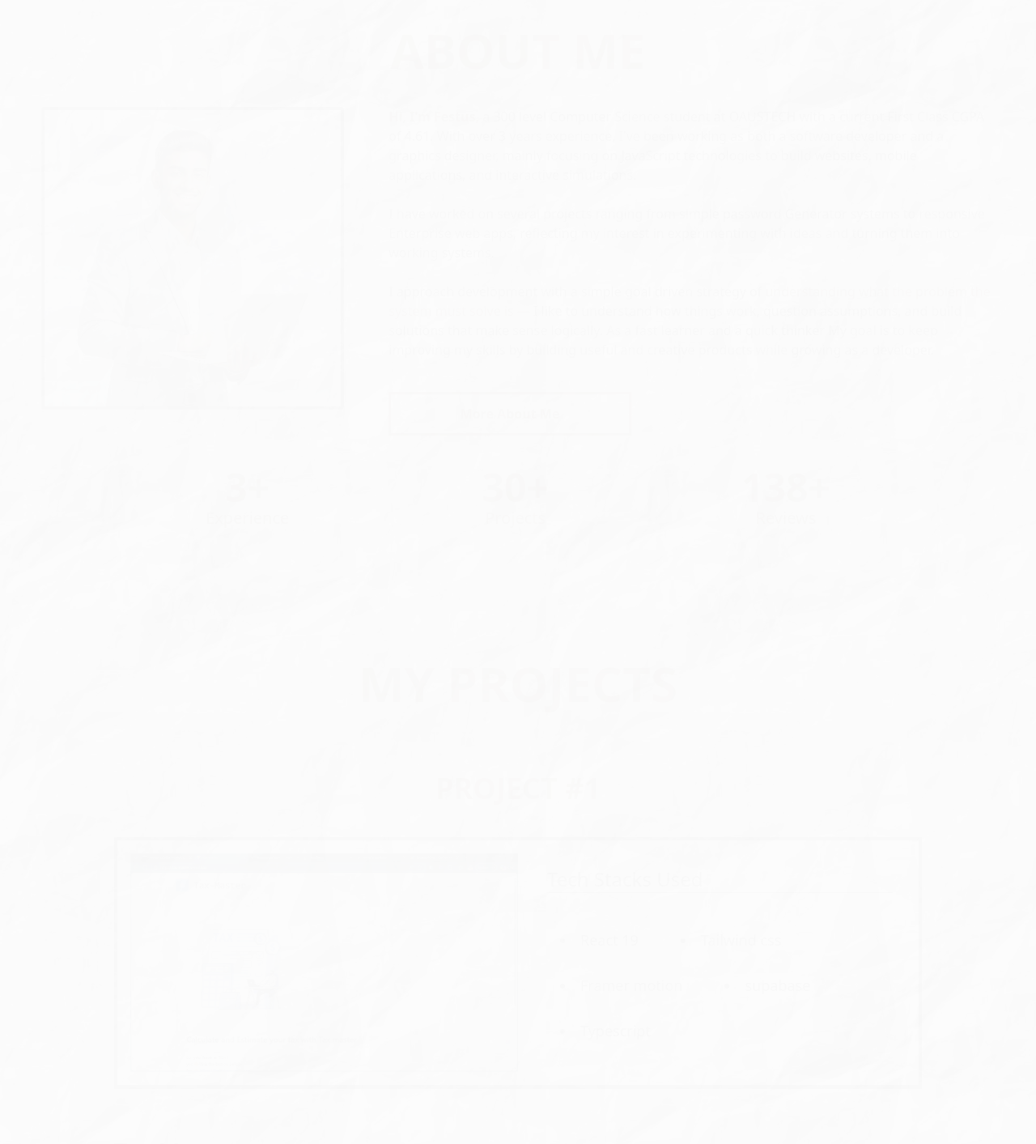
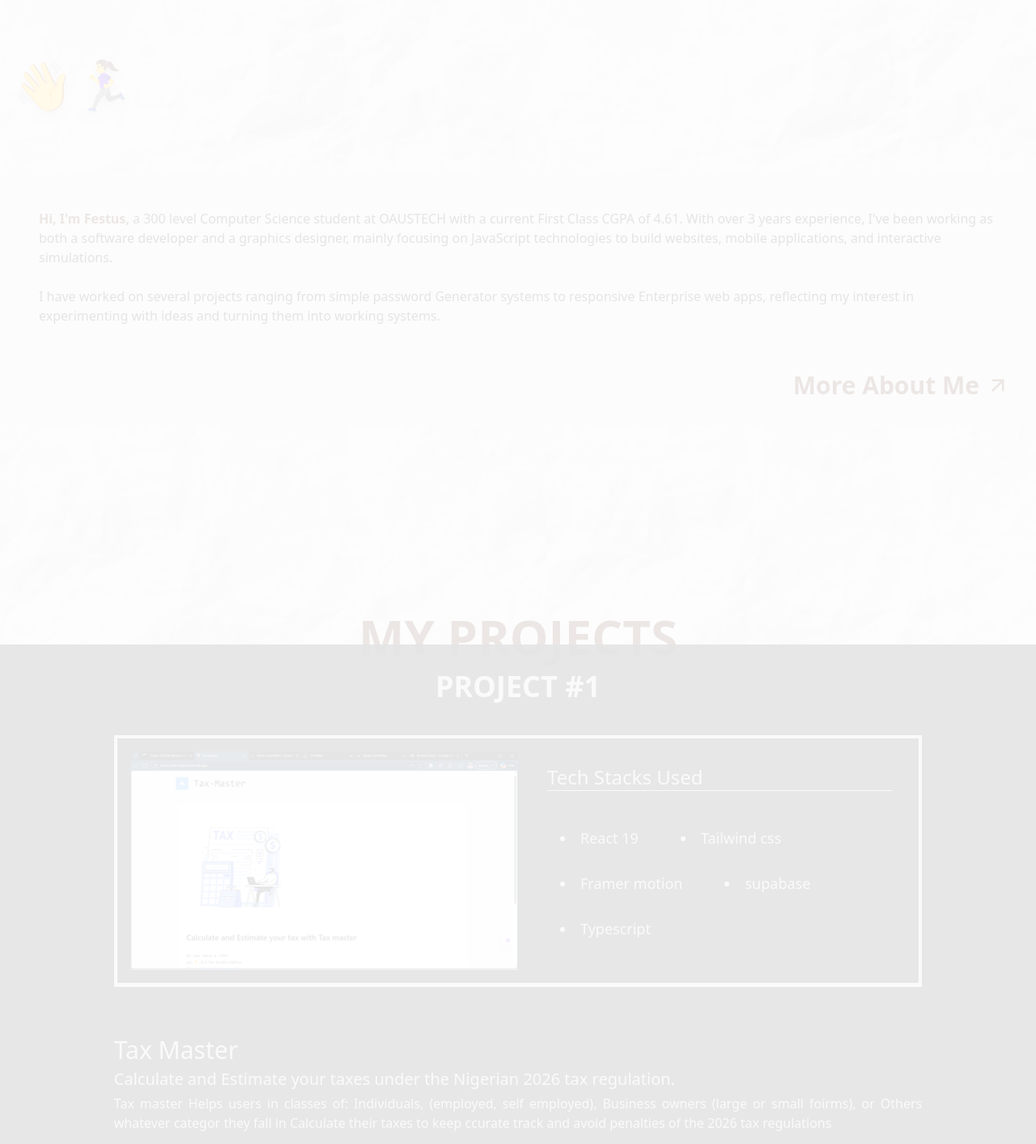
Before and after one commit to Festus-123/Festus-s-Portfolio, a Next.js app: page / in a window 1280 px wide. Shown: the part 880-2293 px from the top of the page at 81% size. Built offline with nearby package versions, Linux system fonts and the light colour scheme.

Commit message:
ressolve UI scroll issues in the Overview Page

```diff
--- a/components/about-preview/About_Preview.tsx
+++ b/components/about-preview/About_Preview.tsx
@@ -1,25 +1,26 @@
 "use client";
 import React from "react";
 import Link from "next/link";
+import { FiArrowUpRight } from "react-icons/fi"
 // import Image from "next/image";
+import { motion, useTransform, useScroll } from "framer-motion";
 
 const About_Preview = () => {
+    const { scrollY } = useScroll();
   return (
     <div className="flex flex-col gap-10 items-center justify-center">
-      {/* Title About me */}
-      <h1 className="text-center font-extrabold text-3xl sm:text-24l md:text-6xl text-amber-950">
-        ABOUT ME
-      </h1>
 
       {/* Details Purview */}
-      <div className="flex flex-col gap-5 md:flex-row md:items-center justify-evenly">
-        <img
+      <div className="relative flex flex-col gap-5 md:flex-row md:items justify-evenly bg-gray-50">
+        <div className="absolute inset-0 bg-black/10" />
+        {/* <img
           src="/hero-img.jpg"
           alt="My Image"
           className="w-[70%] md:w-[40%] lg:w-[30%] h-auto rounded border-4 border-black place-self-center md:place-self-start"
-        />
-        <div className="w-full md:w-[60%] flex flex-col gap-10 items-center md:items-start">
-          <p className="w-full text-justify md:text-left">
+        /> */}
+        <motion.div
+            className="relative z-20 w-full flex flex-col gap-10 items-end md:items-end p-4 md:p-8">
+          <p className="w-full text-justify md:text-left p-4">
             <span className="font-bold text-amber-950">
               Hi, I&apos;m Festus,
             </span>{" "}
@@ -28,48 +29,21 @@ const About_Preview = () => {
             been working as both a software developer and a graphics designer,
             mainly focusing on JavaScript technologies to build websites, mobile
             applications, and interactive simulations. <br /> <br />
+
             I have worked on several projects ranging from simple password
             Generator systems to responsive Enterprise web apps, reflecting my
             interest in experimenting with ideas and turning them into working
-            systems. <br /> <br />I approach development with a simple goal
-            driven strategy of{" "}
-            <span className="font-medium text-amber-950">
-              understanding what the problem the system must solve is —
-            </span>{" "}
-            I like to understand how things work, question assumptions, and
-            build solutions that make sense logically. As a fast learner and a
-            quick thinker My goal is to keep improving my skills by building
-            useful and creative products while growing as a developer. <br />
+            systems.
+
           </p>
-        <Link className="border-3 text-center border-amber-950 p-2 md:p-3 text-amber-950 font-bold w-[40%] cursor-pointer" href="/about">
-          More About Me
-        </Link>
-        </div>
-      </div>
-
-      {/* Outline of experience */}
-      <div className="w-full flex flex-row items-center justify-evenly">
-        {/* Experience */}
-        <h1 className="text-amber-950 flex flex-col items-center">
-          <span className="font-semibold text-3xl sm:text-4xl md:text-5xl">
-            3+
-          </span>
-          <span className=" text-xl">Experience</span>
-        </h1>
-        {/* Projects */}
-        <h1 className="text-amber-950 flex flex-col items-center">
-          <span className="font-semibold text-3xl sm:text-4xl md:text-5xl">
-            30+
-          </span>
-          <span className=" text-xl">Projects</span>
-        </h1>
-        {/* Reviews */}
-        <h1 className="text-amber-950 flex flex-col items-center">
-          <span className="font-semibold text-3xl sm:text-4xl md:text-5xl">
-            138+
-          </span>
-          <span className=" text-xl">Reviews</span>
-        </h1>
+          <Link
+            className="text-amber-950 font-bold flex items-center gap-2 text-right text-xl md:text-3xl cursor-pointer"
+            href="/about"
+          >
+            <span>More About Me</span>
+            <FiArrowUpRight />
+          </Link>
+        </motion.div>
       </div>
     </div>
   );
--- a/components/hero/Hero_page.tsx
+++ b/components/hero/Hero_page.tsx
@@ -1,6 +1,7 @@
 "use client";
 
 import React from "react";
+
 import { motion, useScroll, useTransform } from "framer-motion";
 
 import About_Preview from "../about-preview/About_Preview";
@@ -16,17 +17,17 @@ const HeroPage = () => {
 
   // Next section fades in and slides up
   const contentOpacity = useTransform(scrollY, [150, 300], [0.1, 1]);
-  const aboutOpacity = useTransform(scrollY, [400, 600], [0.1, 1]);
-  const projectOpacity = useTransform(scrollY, [1500, 1800], [0.1, 1]);
-//   const contentTranslateY = useTransform(scrollY, [100, 300], [50, 0]);
-//   const contentBg = useTransform(scrollY, [0, 100], ["fixed", "scroll"])
+//   const aboutOpacity = useTransform(scrollY, [400, 600], [0.1, 1]);
+//   const projectOpacity = useTransform(scrollY, [1500, 1800], [0.1, 1]);
+    const contentTranslateY = useTransform(scrollY, [600, 800], [-50, -320]);
+    const raceHello = useTransform(scrollY, [400, 800], [-60, 50])
 
   return (
     <div className="relative w-full">
       {/* Hero Section */}
       <motion.section
         className="h-[80vh] w-full overflow-hidden sticky top-0"
-        style={{ }}
+        style={{}}
       >
         <motion.img
           src="/her-img.png"
@@ -39,7 +40,7 @@ const HeroPage = () => {
           className="absolute top-1/2 left-1/2 -translate-x-1/2 -translate-y-1/2 text-center w-full"
           style={{ y: heroTranslateY, opacity: heroOpacity }}
         >
-          <h1 className="text-white text-4xl md:text-6xl lg:text-7xl font-bold drop-shadow-lg">
+          <h1 className="text-white fon-changa text-4xl md:text-6xl lg:text-7xl font-bold drop-shadow-lg">
             Festus Phillip A.
           </h1>
           <p className="text-white text-lg md:text-2xl drop-shadow-md mt-2">
@@ -53,35 +54,44 @@ const HeroPage = () => {
         style={{
           opacity: contentOpacity,
           backgroundImage: "url(/white-paper.jpg)",
-            backgroundAttachment: "fixed"
+          backgroundAttachment: "fixed",
         }}
-        className="relative h-full w-full rounded-t-2xl p-4 z-10"
+        className="relative h-full w-full rounded-t-2xl z-10"
       >
-        <div className="absolute top-0 left-0 w-full h-full bg-black/10"></div>
+        <div className="absolute top-0 left-0 w-full h-full bg-black/5"></div>
 
-        <div className="relative">
-          <h2 className="text-3xl md:text-5xl font-medium">
-            Software Developer & <br /> Graphics Designer
-          </h2>
+        <div className="relative p-8 w-full mt-10 ">
+          <motion.h2
+            className="text-4xl md:text-5xl lg:text-7xl text-justify font-changa  font-extrabold leading-none md:leading-none text-amber-950 flex flex-wrap"
+            initial="hidden"
+            whileInView="visible"
+            viewport={{ once: true }}
+          >
+            SOFTWARE DEVELOPER & <br /> GRAPHICS DESIGNER
+          </motion.h2>
         </div>
 
         {/* Abotu Preview */}
+        <motion.div style={{y: contentTranslateY}} className="relative mt-40">
             <motion.div
-      style={{ opacity: aboutOpacity}}
-        className="relative mt-40"
-        >
+                initial={{ x: "50%"}}
+                animate={{ x: "0"}}
+                transition={{ duration: 1}}
+                style={{y: raceHello}}
+                className=" p-4 text-2xl md:text-6xl text-gray-200 font-bold drop-shadow-lg ">
+                👋{''}🏃‍♀️...
+            </motion.div>
           <About_Preview />
         </motion.div>
 
         {/* Project preview */}
         <motion.div
-        style={{ opacity: projectOpacity }}
-        className="relative mt-40">
+          style={{ }}
+          className="relative mt-20"
+        >
           <Project_Preview />
         </motion.div>
-
       </motion.section>
-
     </div>
   );
 };
--- a/components/project-container/Project_container.tsx
+++ b/components/project-container/Project_container.tsx
@@ -18,13 +18,13 @@ const Project_container = ({
   project_description,
 }: project_details) => {
   return (
-    <div className="w-full flex flex-col items-center justify-center gap-10">
+    <div className="w-full flex flex-col text-white/80 items-center justify-center gap-10 p-4 md:py-8">
       {/* Projects  container*/}
-      <h1 className="font-extrabold text-amber-950 text-xl sm:text-2xl md:text-4xl">
+      <h1 className="font-extrabold text text-xl sm:text-2xl md:text-4xl">
         {project_no}
       </h1>
       <div className="w-full md:w-[80%]">
-        <div className="w-full  h-auto border-4 bg-white/40 p-4 flex flex-col md:flex-row items-start justify-evenly gap-5 ">
+        <div className="w-full  h-auto border-4 bg-black/10 p-4 flex flex-col md:flex-row items-start justify-evenly gap-5 ">
           <img className=" w-full md:w-[50%]  h-auto" src="/project-1.png" />
           <div className="hidden w-[50%] h-full md:flex flex-col gap-10 p-4 text-sm rounded">
             <div className="border-b ext-gray-400 text-xl md:text-2xl font-medium">
@@ -42,23 +42,23 @@ const Project_container = ({
         </div>
         <div className="border-t border-b py-10 flex flex-col gap-4">
           <h1 className="flex flex-col gap-1 mt-5">
-            <span className="font-medium text-amber-950 text-xl md:text-3xl">
+            <span className="font-medium  text-xl md:text-3xl">
               {project_title}
             </span>
-            <span className="font-medium text-lg md:text-xl">
+            <span className=" text-lg md:text-xl">
               {project_cause}
             </span>
-            <span className="text-justify ">{project_description}</span>
+            <span className="text-justify font-light">{project_description}</span>
           </h1>
           <div className="w-full flex flexx-row items-center gap-5">
             <Link
-              className="border-3 text-center border-amber-950 p-2 md:p-3 text-amber-950 font-bold w-[50%] cursor-pointer"
+              className="border-3 text-center  p-2 md:p-3 text- font-bold w-[50%] cursor-pointer"
               href="/projects"
             >
               Go to projects
             </Link>
             <Link
-              className="border-3 text-center border-amber-950 p-2 md:p-3 text-amber-950 font-bold w-[50%] cursor-pointer"
+              className="border-3 text-center  p-2 md:p-3 text- font-bold w-[50%] cursor-pointer"
               href="/projects"
             >
               Visit sites
--- a/components/project-preview/Project_Preview.tsx
+++ b/components/project-preview/Project_Preview.tsx
@@ -1,5 +1,7 @@
 "use client";
 import React from "react";
+import Link from "next/link";
+import { FiArrowUpRight } from "react-icons/fi";
 
 import Project_container from "../project-container/Project_container";
 import { motion, useTransform, useScroll } from "framer-motion";
@@ -7,13 +9,22 @@ import { motion, useTransform, useScroll } from "framer-motion";
 const Project_Preview = () => {
   const { scrollY } = useScroll();
 
-  const projectNextOpacity = useTransform(scrollY, [2300, 2400], [0.1, 1]);
+  //   const projectNextOpacity = useTransform(scrollY, [800, 1000], [0.1, 1]);
+  const projectTranslateY = useTransform(scrollY, [400, 800], [100, -50]);
+  const projectOverTitle = useTransform(scrollY, [900, 1100], [0, -200]);
   return (
     <div className="flex flex-col gap-20 items-center">
-      <h1 className="text-center font-extrabold text-3xl sm:text-24l md:text-6xl text-amber-950">
+      <motion.h1
+        style={{ y: projectTranslateY }}
+        className="text-center font-extrabold text-3xl sm:text-24l md:text-6xl text-amber-950"
+      >
         MY PROJECTS
-      </h1>
+      </motion.h1>
 
+      <motion.div
+        className="bg-black/90 w-full flex flex-col gap-20 items-center z-20"
+        style={{ y: projectOverTitle }}
+      >
         {/* Projects */}
         <Project_container
           project_no="PROJECT #1"
@@ -34,7 +45,7 @@ const Project_Preview = () => {
         />
 
         {/* Projects */}
-      <motion.div style={{ opacity: projectNextOpacity }}>
+        <motion.div style={{}}>
           <Project_container
             project_no="PROJECT #2"
             project_stacks={[
@@ -55,6 +66,15 @@ const Project_Preview = () => {
             track and avoid penalties of the 2026 tax regulations"
           />
         </motion.div>
+
+        <Link
+          className="w-full text-white/90 font-bold flex items-center justify-end gap-2 text-xl md:text-3xl cursor-pointer p-4"
+          href="/about"
+        >
+          <span>More On Projects</span>
+          <FiArrowUpRight />
+        </Link>
+      </motion.div>
     </div>
   );
 };
--- a/package.json
+++ b/package.json
@@ -12,7 +12,8 @@
     "framer-motion": "^12.35.2",
     "next": "16.1.6",
     "react": "19.2.3",
-    "react-dom": "19.2.3"
+    "react-dom": "19.2.3",
+    "react-icons": "^5.6.0"
   },
   "devDependencies": {
     "@tailwindcss/postcss": "^4",
```
Also changed, not shown: app/layout.tsx (+8 -2 lines), tailwind.config.ts (added, +21 -0 lines), 1 other file (tests, documents, lock files or other folders). Lines whose indentation alone changed are shown as unchanged.
